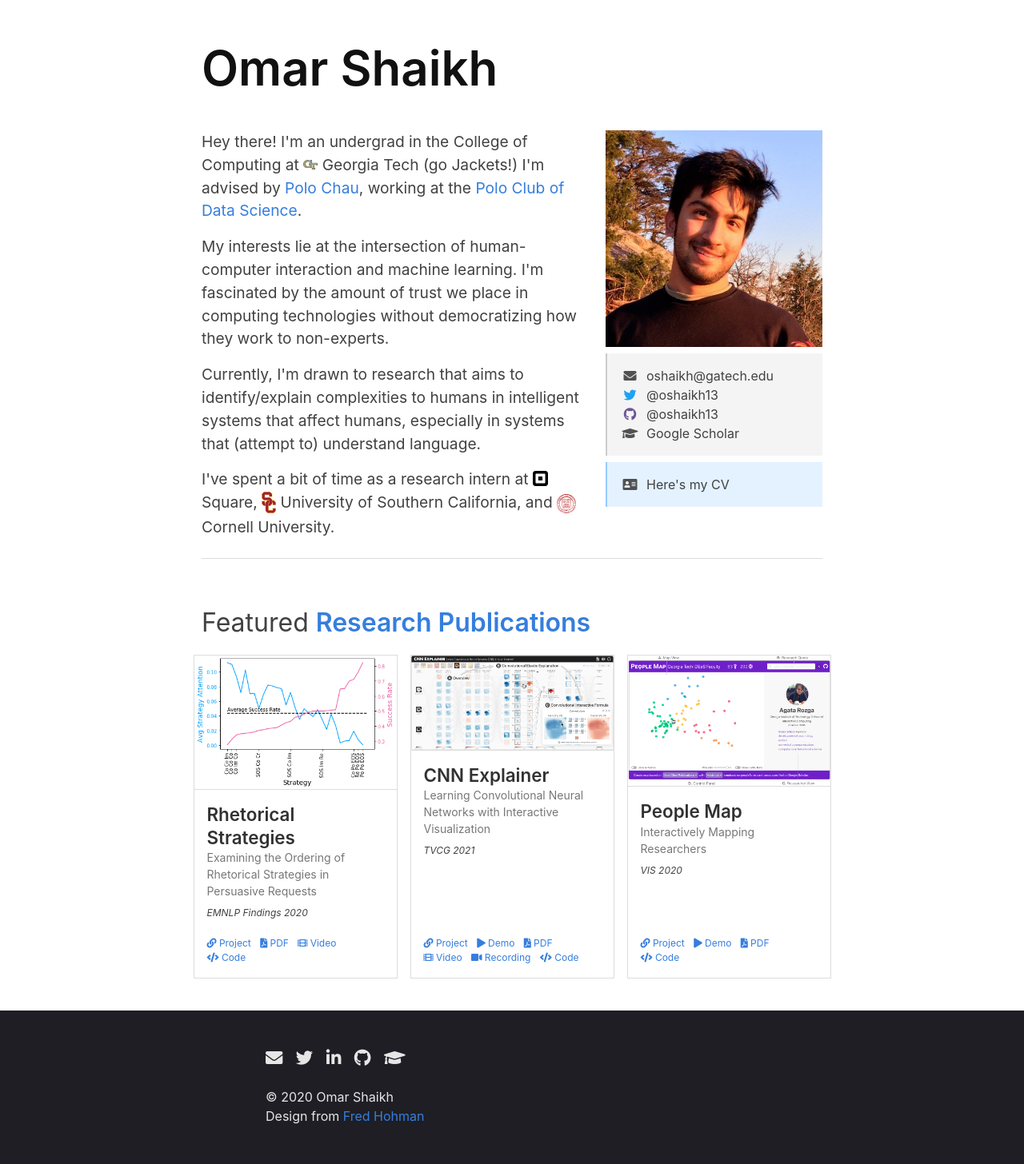
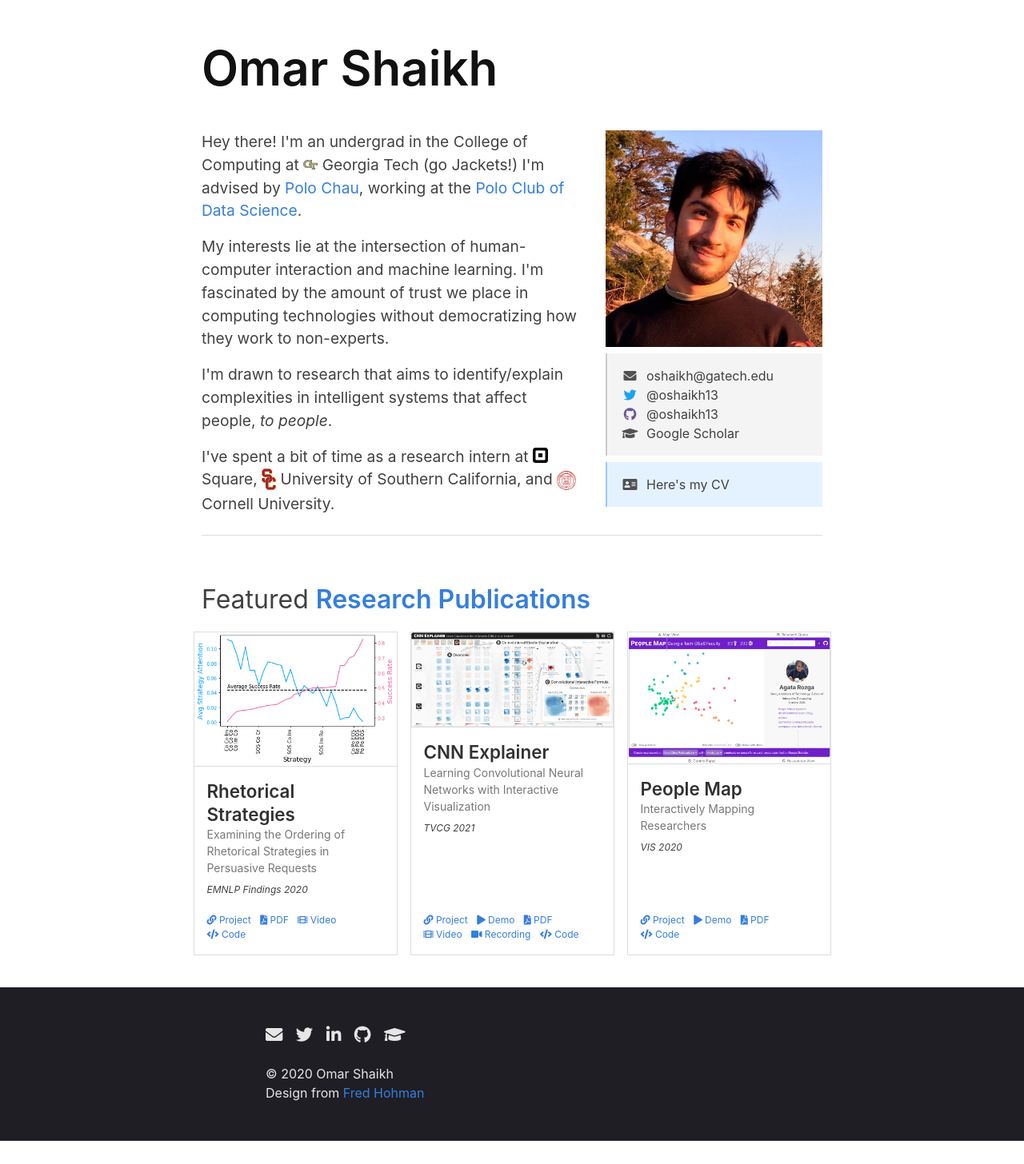
Before and after one commit to oshaikh13/oshaikh13.github.io, a Jekyll site: the page built from index.md, in a window 1280 px wide. Shown: the whole page at 80% size. Built offline with Jekyll 4.4.1, drawn with Linux system fonts in a browser that asks for light colours; nearby versions of some CDN libraries; some web fonts are replaced; after the commit the page ends 1427 px from its top, so only the background shows below that.

Commit message:
reword something

```diff
--- a/index.md
+++ b/index.md
@@ -20,7 +20,7 @@ title: Home
 	</div>
 	<div style="height: 1rem"></div>
 	<div>
-		Currently, I'm drawn to research that aims to identify/explain complexities to humans in intelligent systems that affect humans, especially in systems that (attempt to) understand language.
+		I'm drawn to research that aims to identify/explain complexities in intelligent systems that affect people, <em>to people</em>.
 	</div>
 	<div style="height: 1rem"></div>
 	<div>
```
